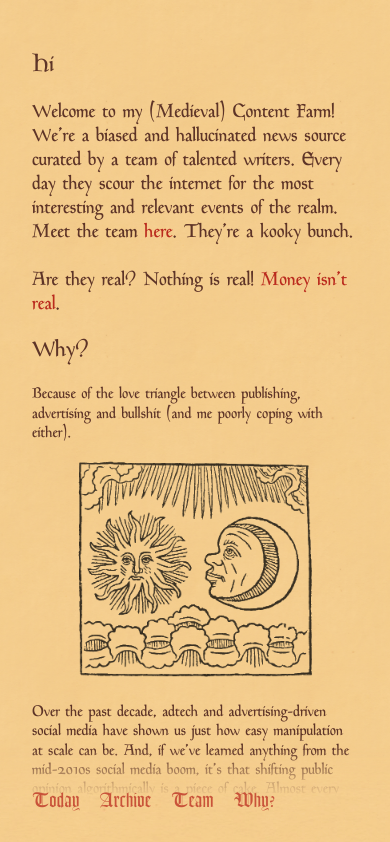
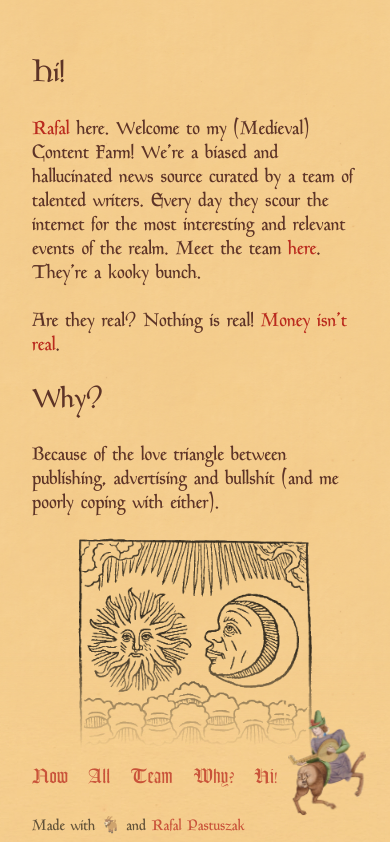
Before and after one commit to paprikka/bard, a SvelteKit app: page /about in a window 390 px wide. Shown: the top 842 px of the page. Built offline with nearby package versions, Linux system fonts and the light colour scheme.

Commit message:
fix: mobile layout improvements

```diff
--- a/src/components/article-containter.svelte
+++ b/src/components/article-containter.svelte
@@ -53,7 +53,7 @@
 		}
 
 		article::after {
-			height: 6rem;
+			/* height: 6rem; */
 		}
 	}
 </style>
--- a/src/routes/+layout.svelte
+++ b/src/routes/+layout.svelte
@@ -1,12 +1,14 @@
 <slot />
 <nav>
 	<ul>
-		<li><a href="/">Today</a></li>
-		<li><a href="/archive">Archive</a></li>
+		<li><a href="/">Now</a></li>
+		<li><a href="/archive">All</a></li>
 		<li><a href="/team">Team</a></li>
-		<li><a href="/about">Why?</a></li>
+		<li class="special"><a href="/about">Why?</a></li>
+		<li><a href="https://sonnet.io/posts/hi">Hi!</a></li>
 	</ul>
 </nav>
+<footer><span>Made with 🐐 and </span><a href="https://sonnet.io">Rafal Pastuszak</a></footer>
 <svelte:head>
 	<title>Medieval News</title>
 	<script
@@ -98,6 +100,12 @@
 		font-size: var(--font-size-m);
 	}
 
+	@media all and (max-width: 400px) {
+		nav {
+			bottom: calc(var(--page-margin) * 1.75);
+		}
+	}
+
 	nav ul {
 		list-style: none;
 		margin: 0;
@@ -120,6 +128,64 @@
 		opacity: 1;
 	}
 
+	nav .special {
+		animation: targetEnter 1.2s 3s both;
+	}
+
+	footer {
+		position: fixed;
+		right: 0;
+		left: var(--page-margin);
+		bottom: calc(var(--page-margin) * 0.25);
+
+		font-family: var(--font-family-secondary);
+		font-size: var(--font-size-xs);
+	}
+
+	footer span {
+		opacity: 0.6;
+	}
+
+	footer a {
+		color: #ac0303;
+		text-decoration: none;
+		opacity: 0.6;
+		transition: opacity 0.2s;
+	}
+
+	footer a:hover {
+		text-decoration: underline;
+		opacity: 1;
+	}
+
+	@keyframes targetEnter {
+		from {
+			transform: scale3d(1, 1, 1);
+		}
+
+		10%,
+		20% {
+			transform: scale3d(0.9, 0.9, 0.9) rotate3d(0, 0, 1, -3deg);
+		}
+
+		30%,
+		50%,
+		70%,
+		90% {
+			transform: scale3d(1.1, 1.1, 1.1) rotate3d(0, 0, 1, 3deg);
+		}
+
+		40%,
+		60%,
+		80% {
+			transform: scale3d(1.1, 1.1, 1.1) rotate3d(0, 0, 1, -3deg);
+		}
+
+		to {
+			transform: scale3d(1, 1, 1);
+		}
+	}
+
 	/* Reset font widths as the blackletter one will glitch with faux bold */
 	:global(h1, h2, h3, h4, h5) {
 		font-weight: normal;
--- a/src/routes/about/+page.svelte
+++ b/src/routes/about/+page.svelte
@@ -1,15 +1,17 @@
 <script lang="ts">
 	import ArticleContainter from '../../components/article-containter.svelte';
+	import Centaur from '../../components/centaur.svelte';
 </script>
 
 <ArticleContainter size="fixed">
 	<div class="container">
-		<h1>Hi</h1>
+		<h1>Hi!</h1>
 
 		<p class="intro">
-			Welcome to my (Medieval) Content Farm! We're a biased and hallucinated news source curated by
-			a team of talented writers. Every day they scour the internet for the most interesting and
-			relevant events of the realm. Meet the team <a href="/team">here</a>. They're a kooky bunch.
+			<a href="https://sonnet.io" target="_blank">Rafal</a> here. Welcome to my (Medieval) Content
+			Farm! We're a biased and hallucinated news source curated by a team of talented writers. Every
+			day they scour the internet for the most interesting and relevant events of the realm. Meet
+			the team <a href="/team">here</a>. They're a kooky bunch.
 			<br /><br />
 			Are they real? Nothing is real!
 			<a href="https://rafal.ck.page/products/tip">Money isn't real</a>.
@@ -87,6 +89,7 @@
 		</p>
 	</div>
 </ArticleContainter>
+<Centaur />
 
 <style>
 	.container {
@@ -94,6 +97,12 @@
 		font-family: var(--font-family-secondary);
 		line-height: 1.2;
 		font-size: var(--font-size-s);
+	}
+
+	@media all and (max-width: 400px) {
+		.container {
+			font-size: var(--font-size-m);
+		}
 	}
 
 	.container::after {
```
